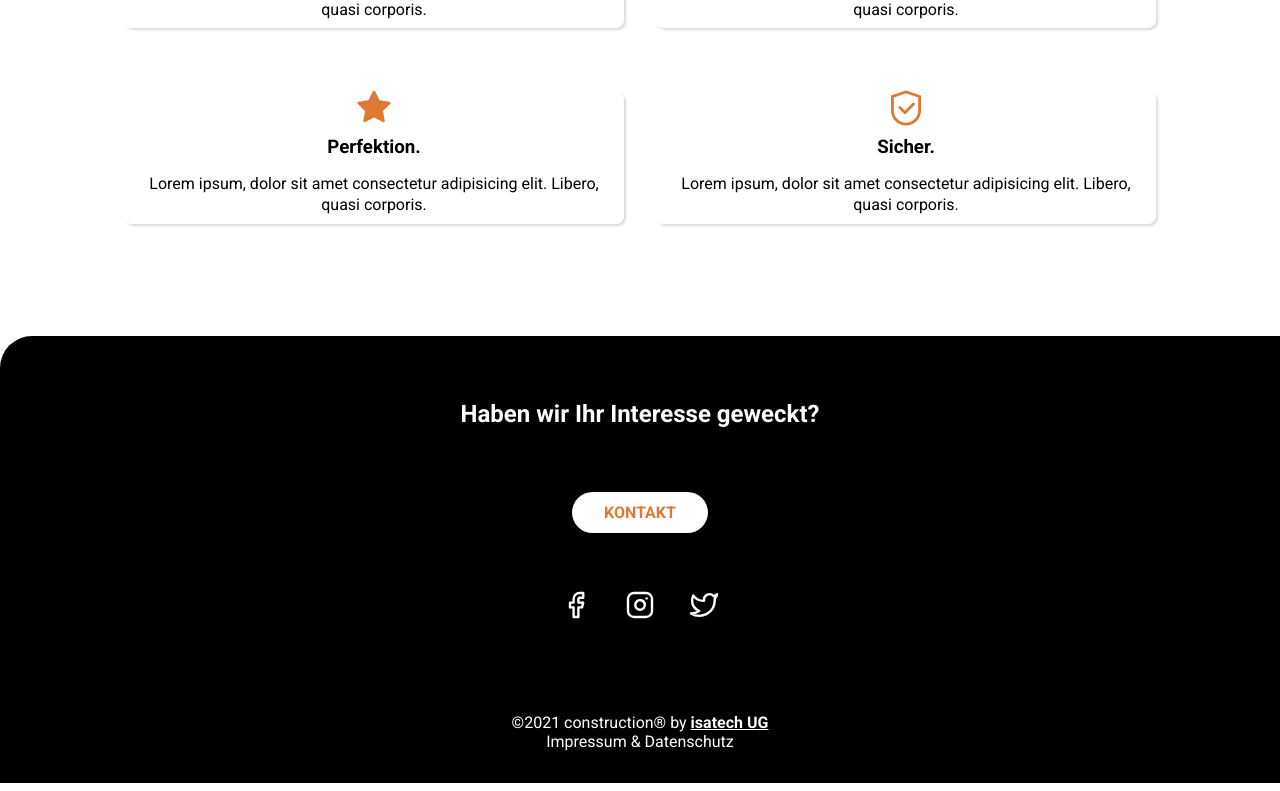
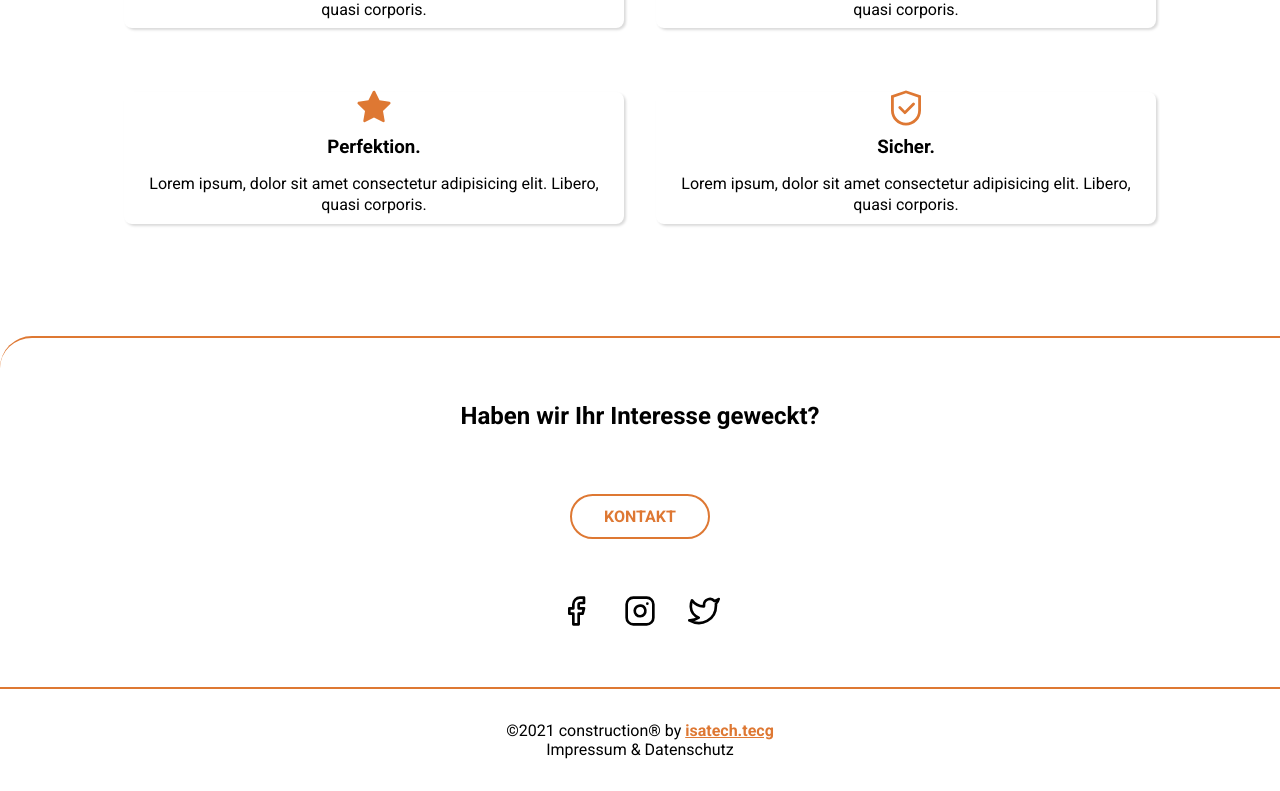
Before and after one commit to asi-isa/construction, a Next.js app: page / in a window 1280 px wide. Shown: the part 2650-3441 px from the top of the page. Built offline with nearby package versions, Linux system fonts and the light colour scheme.

Commit message:
footer new design

```diff
--- a/comps/contact/Contact.js
+++ b/comps/contact/Contact.js
@@ -6,7 +6,6 @@ import Loader from "../loader/Loader";
 import { useState } from "react";
 import { useRouter } from "next/router";
 import Popup from "../popup/Popup";
-// import { BsMailbox2 } from "react-icons/bs";
 
 export default function Contact() {
   const router = useRouter();
@@ -153,7 +152,7 @@ export default function Contact() {
       {sending && <Loader />}
       {showPopup && (
         <Popup
-          title="Erfolg"
+          title="Vielen Dank"
           text="Wir haben Ihre Nachricht erhalten."
           text2="Unser Team wird sich so schnell wie möglich mit Ihnen in Verbindung setzen."
           closePopup={() => router.push("/")}
--- a/comps/footer/Footer.js
+++ b/comps/footer/Footer.js
@@ -8,7 +8,7 @@ export default function Footer() {
         <p>
           &#169;2021 construction&#174; by{" "}
           <a href="https://isatech.tech" className={styles.isatech}>
-            isatech UG
+            isatech.tecg
           </a>
         </p>
         <Link href="/">
--- a/comps/footer/Footer.module.css
+++ b/comps/footer/Footer.module.css
@@ -1,7 +1,6 @@
 .footer {
   padding: 2rem 1rem;
-  background-color: black;
-  color: white;
+  border-top: 2px solid var(--accent-color);
   /* border-top-left-radius: 2rem; */
   display: flex;
   flex-direction: column;
@@ -14,4 +13,5 @@
 .isatech {
   font-weight: bold;
   text-decoration: underline;
+  color: var(--accent-color);
 }
--- /dev/null
+++ b/comps/footer/PreFooter.js
@@ -0,0 +1,28 @@
+import styles from "./PreFooter.module.css";
+import Link from "next/link";
+import { FiTwitter, FiInstagram, FiFacebook } from "react-icons/fi";
+
+export default function PreFooter() {
+  return (
+    <section className={styles.prefooter}>
+      <div className={styles.body}>
+        <h1 className={styles.header}>Haben wir Ihr Interesse geweckt?</h1>
+        <Link href="/contact">
+          <a className={styles.cta}>KONTAKT</a>
+        </Link>
+      </div>
+
+      <div className={styles.social_links}>
+        <a href="/" className={styles.social_link}>
+          <FiFacebook />
+        </a>
+        <a href="/" className={styles.social_link}>
+          <FiInstagram />
+        </a>
+        <a href="/" className={styles.social_link}>
+          <FiTwitter />
+        </a>
+      </div>
+    </section>
+  );
+}
--- /dev/null
+++ b/comps/footer/PreFooter.module.css
@@ -0,0 +1,37 @@
+.prefooter {
+  padding: 4rem 1rem;
+  border-top: 2px solid var(--accent-color);
+  border-top-left-radius: 2rem;
+  display: flex;
+  flex-direction: column;
+  justify-content: space-around;
+  align-items: center;
+  text-align: center;
+  gap: 3rem;
+}
+
+.cta {
+  display: inline-block;
+  color: var(--accent-color);
+  border: 2px solid var(--accent-color);
+  font-weight: bold;
+  padding: 0.7rem 2rem;
+  border-radius: 2rem;
+  margin: 4rem auto 1rem;
+}
+
+.cta:hover,
+.cta:focus,
+.cta:active {
+  background-color: var(--accent-color);
+  color: white;
+}
+
+.social_links {
+  display: flex;
+  column-gap: 3rem;
+}
+
+.social_links svg {
+  transform: scale(2);
+}
--- a/pages/index.js
+++ b/pages/index.js
@@ -6,6 +6,7 @@ import MyWork from "../comps/section/MyWork";
 import Footer from "../comps/footer/Footer";
 import FooterHero from "../comps/footer/FooterHero";
 import AboutUs from "../comps/section/AboutUs";
+import PreFooter from "../comps/footer/PreFooter";
 
 export default function Home() {
   return (
@@ -24,7 +25,7 @@ export default function Home() {
 
       <AboutUs />
 
-      <FooterHero />
+      <PreFooter />
 
       <Footer />
 
```
